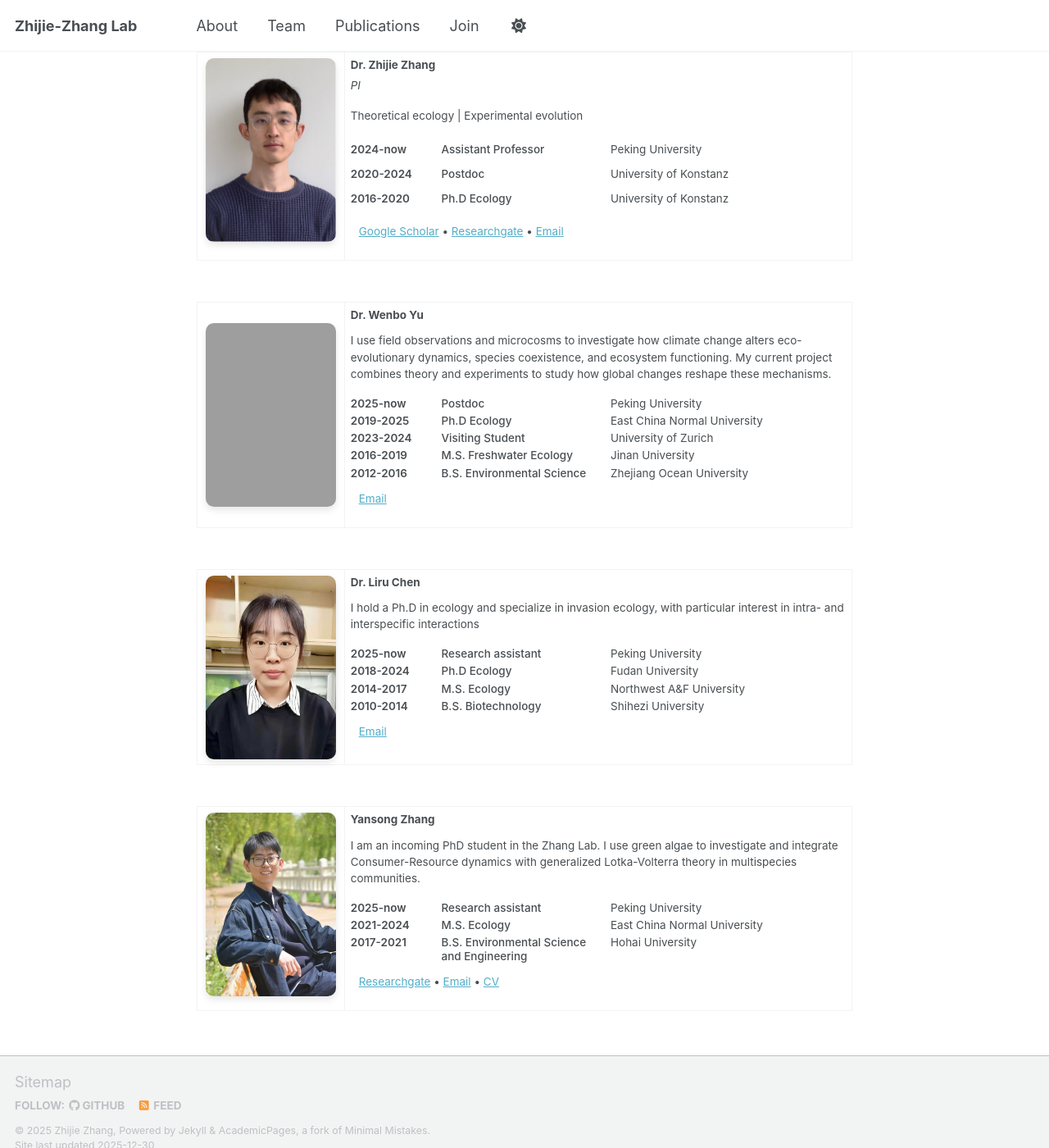
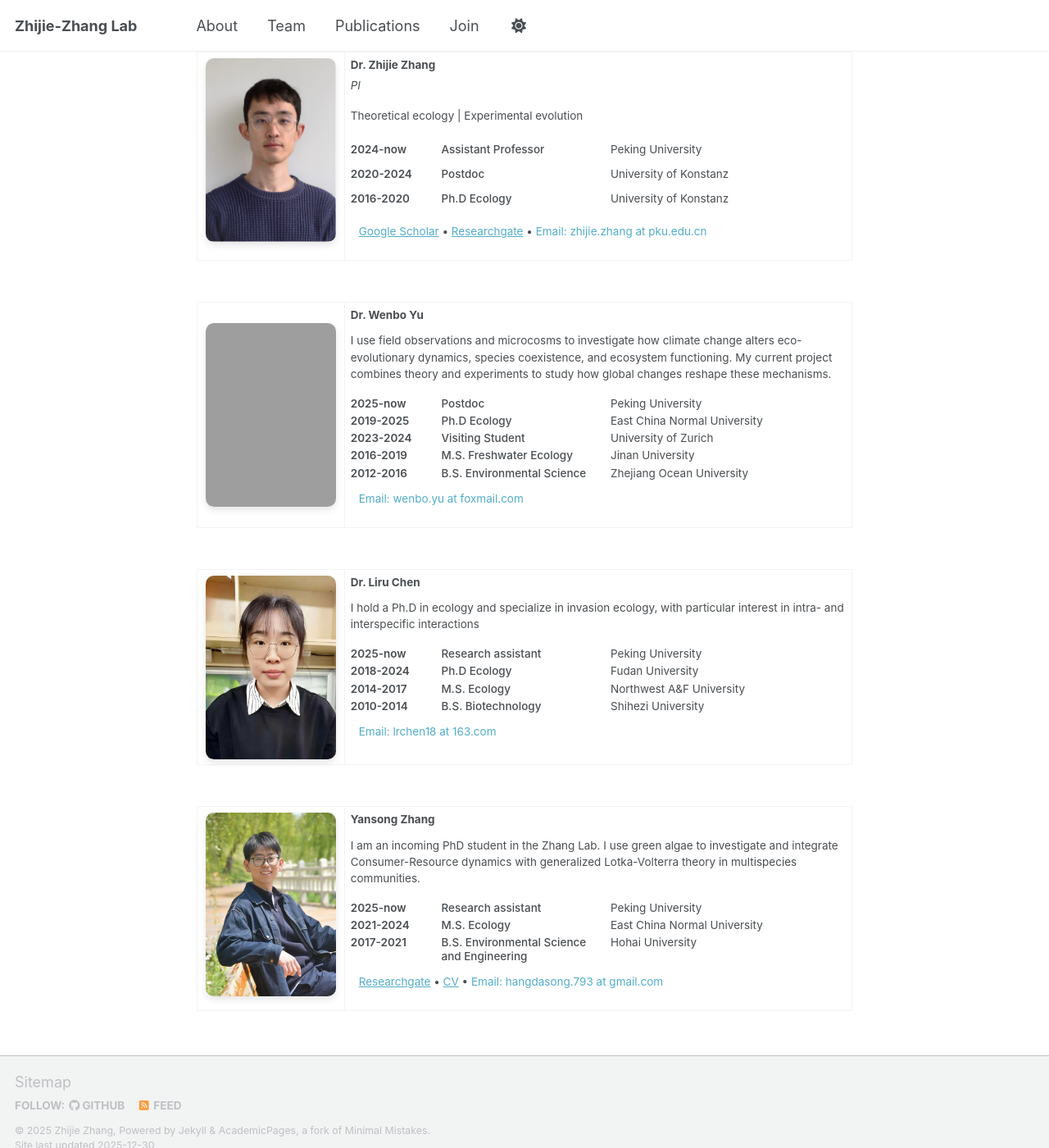
Before and after one commit to zhijiezhang-lab/zhijiezhang-lab.github.io, a Jekyll site: the page built from _pages/ppl.html, in a window 1280 px wide and 1400 px high. Shown: the whole window at 82% size. Built offline with Jekyll 4.4.1, drawn with Linux system fonts in a browser that asks for light colours; a script bundle is joined from its source files by our own code; library files that are not in the unit come from our copies; grey boxes are pictures that could not be loaded.

Commit message:
email to text

```diff
--- a/_pages/about.html
+++ b/_pages/about.html
@@ -9,7 +9,7 @@ permalink: /
   <h2 style="margin-bottom: 15px;">Hello</h2>
   <!-- Description -->
   <div style="margin-bottom: 40px;">
-    <p style="line-height: 1.3; font-size:18px;">
+    <p style="line-height: 1.5; font-size:18px;">
       We are a team of researchers in the Institute of Ecology at Peking University, led by Zhijie Zhang. We work at the intersection of ecology and evolution. By integrating theoretical models with experimental approaches, we explore the dynamic feedback between ecological context and evolutionary change, aiming to predict biodiversity patterns.
       Ultimately, our goal is to build a framework that guides strategies for biodiversity restoration in a changing world.
       <br><br>
--- a/_pages/ppl.html
+++ b/_pages/ppl.html
@@ -36,7 +36,7 @@ permalink: /ppl/
         <p>
           <a href="https://scholar.google.com/citations?user=dL_JqCUAAAAJ&hl=en" style="margin-left: 10px;"   target="_blank">Google Scholar</a> •
           <a href="https://www.researchgate.net/profile/Zhijie-Zhang-8"     target="_blank">Researchgate</a> •
-          <a href="mailto:zhijie.zhang@pku.edu.cn"  >Email</a>
+          <a> Email: zhijie.zhang at pku.edu.cn</a>
         </p>
       </td>
     </tr>
@@ -77,7 +77,7 @@ permalink: /ppl/
         </div>
         <!-- End of Grid -->
         <p>
-          <a href="mailto:wenbo.yu@foxmail.com" style="margin-left: 10px;">Email</a>
+          <a style="margin-left: 10px;">Email: wenbo.yu at foxmail.com</a>
         </p>
       </td>
     </tr>
@@ -112,7 +112,7 @@ permalink: /ppl/
         </div>
         <!-- End of Grid -->
         <p>
-          <a href="mailto:lrchen18@163.com" style="margin-left: 10px; ">Email</a>
+          <a style="margin-left: 10px; ">Email: lrchen18 at 163.com</a>
         </p>
       </td>
     </tr>
@@ -144,8 +144,8 @@ permalink: /ppl/
         <!-- End of Grid -->
         <p>
           <a href="https://www.researchgate.net/profile/Yansong-Zhang-9" style="margin-left: 10px;">Researchgate</a> •
-          <a href="mailto:zhangdasong.793@gmail.com"  >Email</a> •
-          <a href="../files/CV_Yansong Zhang_2025.pdf"    target="_blank">CV</a>
+          <a href="../files/CV_Yansong Zhang_2025.pdf"    target="_blank">CV</a> •
+          <a> Email: hangdasong.793 at gmail.com</a>
         </p>
       </td>
     </tr>
```
